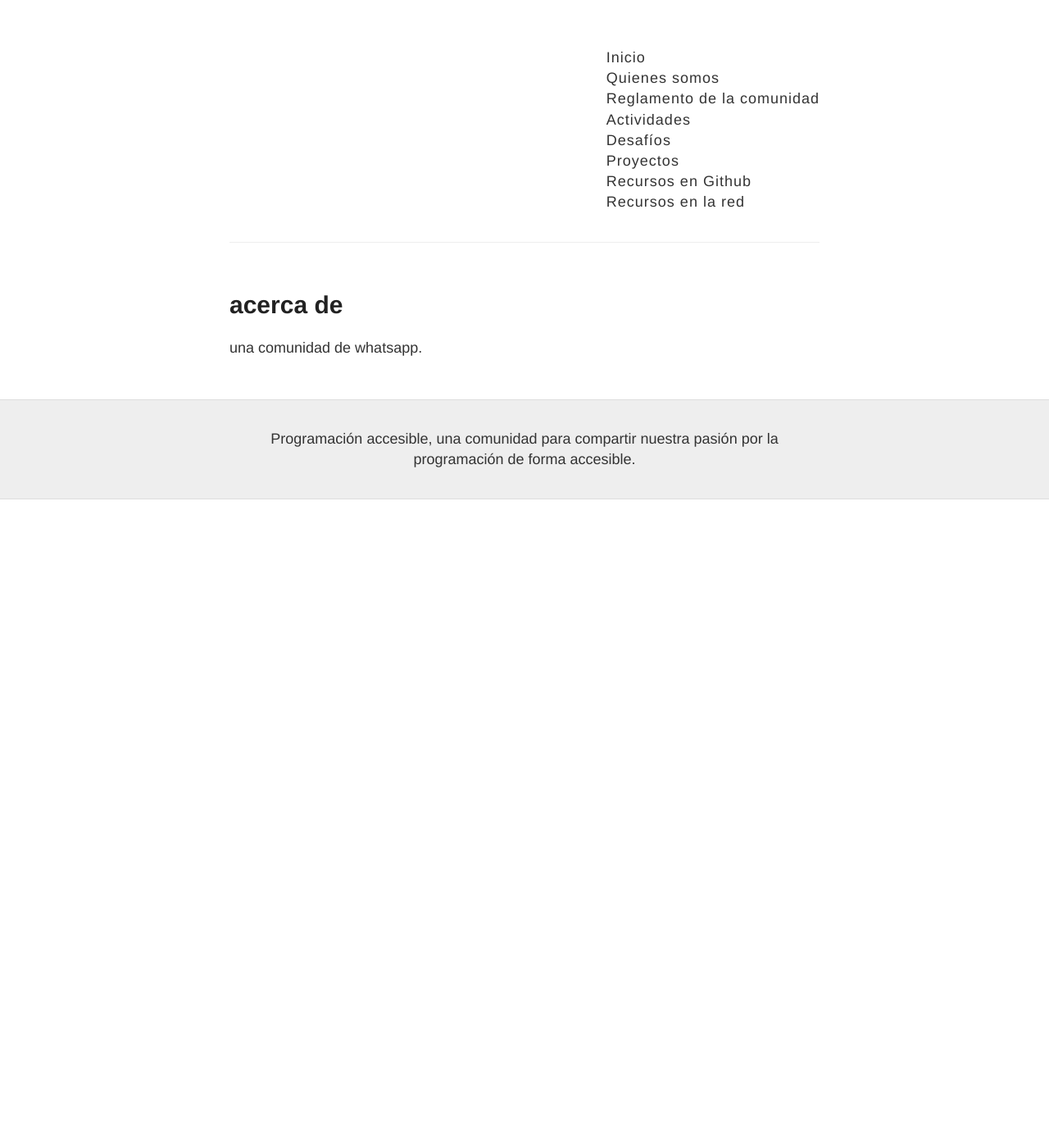
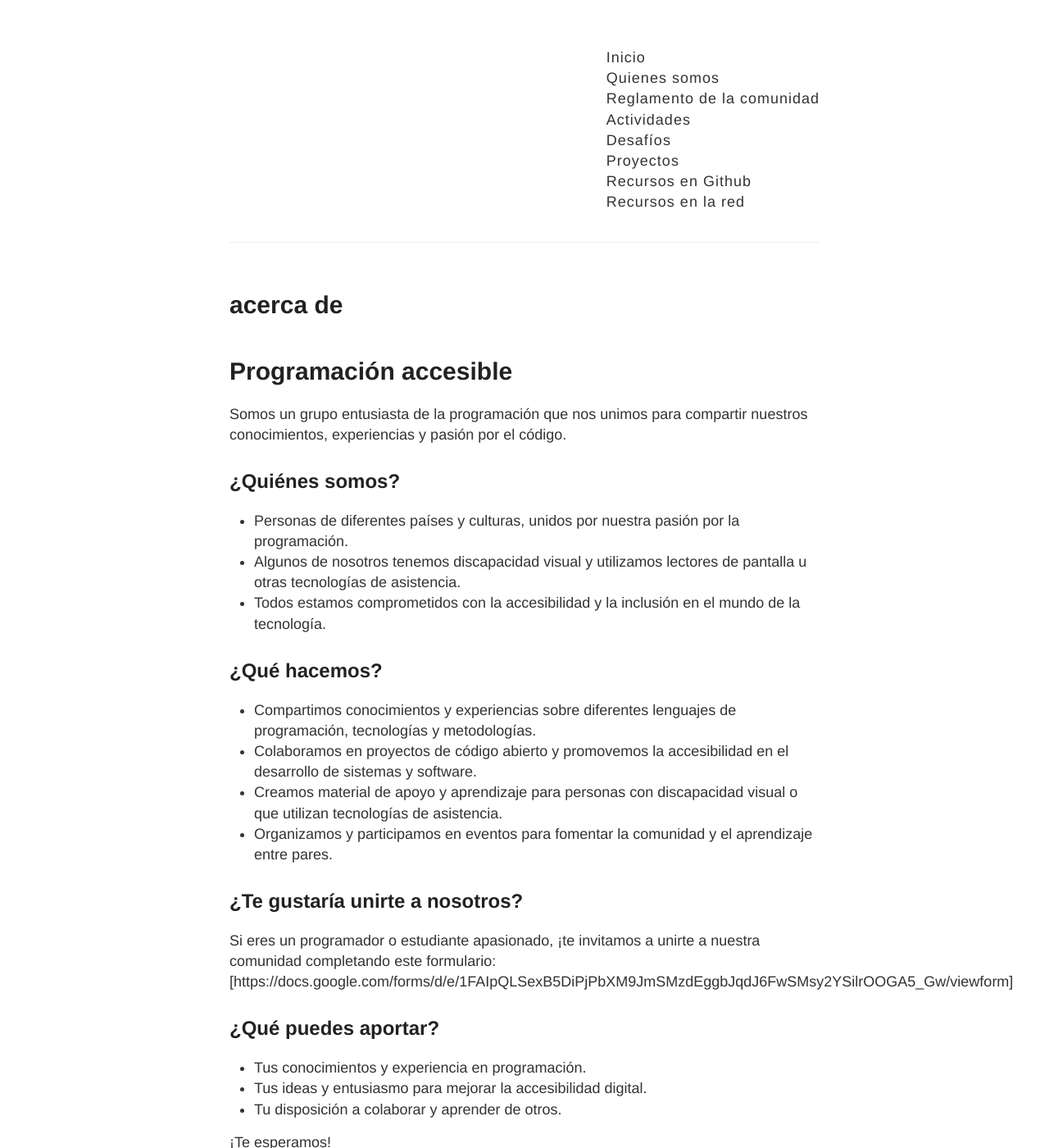
Before and after one commit to programacion-accesible/programacion-accesible.github.io, a Jekyll site: the page built from nosotros.md, in a window 1280 px wide and 1400 px high. Shown: the whole window at 82% size. Built offline with Jekyll 4.4.1, drawn with Linux system fonts in a browser that asks for light colours; some of the changed text lies outside the part shown.

Commit message:
se agrego un nuevo texto de nosotros

```diff
--- a/nosotros.md
+++ b/nosotros.md
@@ -4,4 +4,31 @@ title: acerca de
 permalink: /nosotros/
 ---
 
-una comunidad de whatsapp.
+# Programación accesible
+
+Somos un grupo entusiasta de la programación que nos unimos para compartir nuestros conocimientos, experiencias y pasión por el código.
+
+## ¿Quiénes somos?
+* Personas de diferentes países y culturas, unidos por nuestra pasión por la programación.
+* Algunos de nosotros tenemos discapacidad visual y utilizamos lectores de pantalla u otras tecnologías de asistencia.
+* Todos estamos comprometidos con la accesibilidad y la inclusión en el mundo de la tecnología.
+
+## ¿Qué hacemos?
+
+* Compartimos conocimientos y experiencias sobre diferentes lenguajes de programación, tecnologías y metodologías.
+* Colaboramos en proyectos de código abierto y promovemos la accesibilidad en el desarrollo de sistemas y software.
+* Creamos material de apoyo y aprendizaje para personas con discapacidad visual o que utilizan tecnologías de asistencia.
+* Organizamos  y participamos en eventos  para fomentar la comunidad y el aprendizaje entre pares.
+
+## ¿Te gustaría unirte a nosotros?
+Si eres un programador o estudiante apasionado, ¡te invitamos a unirte a nuestra comunidad completando este formulario:
+[https://docs.google.com/forms/d/e/1FAIpQLSexB5DiPjPbXM9JmSMzdEggbJqdJ6FwSMsy2YSilrOOGA5_Gw/viewform]
+
+## ¿Qué puedes aportar?
+
+* Tus conocimientos y experiencia en programación.
+* Tus ideas y entusiasmo para mejorar la accesibilidad digital.
+* Tu disposición a colaborar y aprender de otros.
+
+¡Te esperamos!
+Juntos podemos construir un mundo digital más accesible e inclusivo para todos.
```
